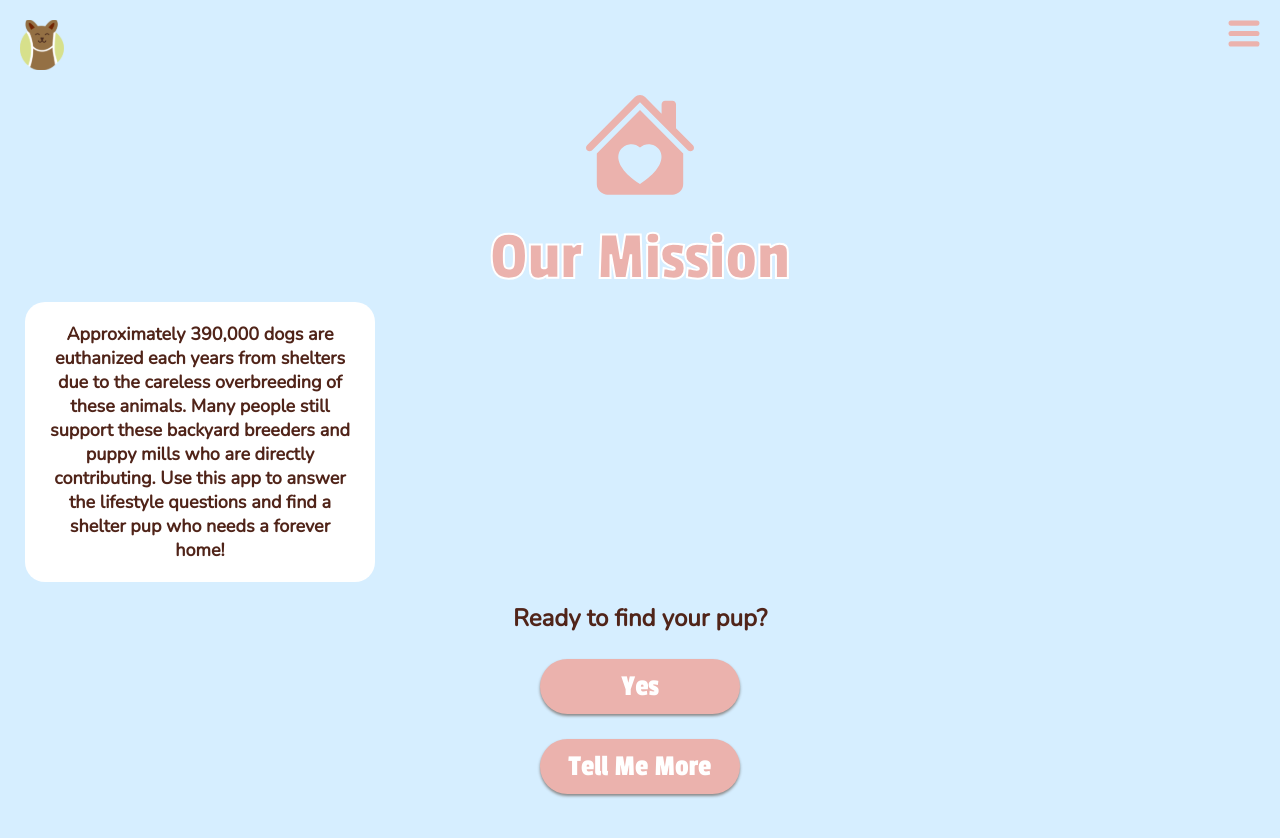
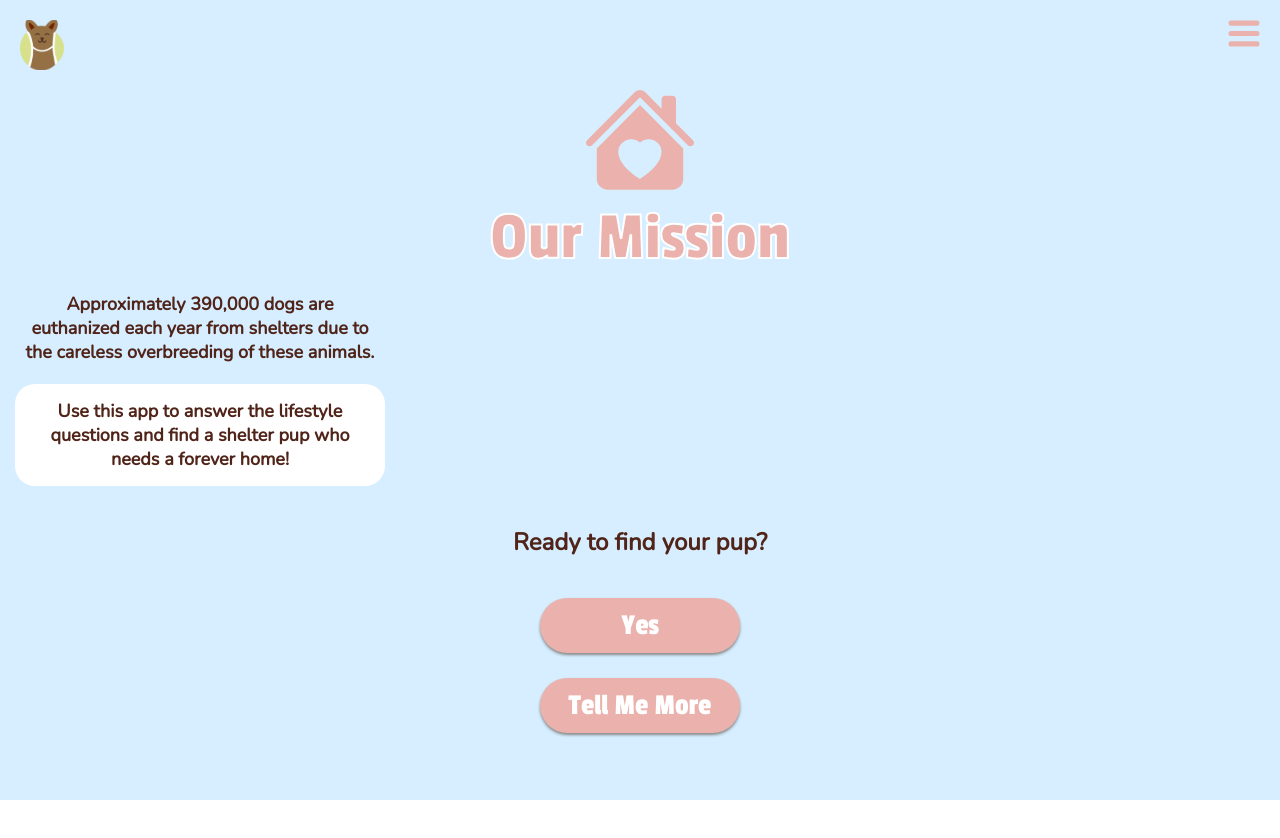
Before and after one commit to shaelorch/MDIA2109Fetch, a Next.js app: page /info in a window 1280 px wide. Shown: the top 838 px of the page. After the commit the page ends 800 px from the top, so only its background shows below. Built offline with nearby package versions, Linux system fonts and the light colour scheme.

Commit message:
fixed text hierarchy on info page and spacing

```diff
--- a/comps/Header.js
+++ b/comps/Header.js
@@ -4,7 +4,7 @@ import styled from 'styled-components'
 const HeaderCont = styled.div`
 display:flex;
 justify-content:center;
-margin-top: 20px;
+margin-top: 10px;
 text-align: center;
 `
 const HeaderTitle = styled.div`
--- a/comps/HeartHome.js
+++ b/comps/HeartHome.js
@@ -3,7 +3,6 @@ import styled from 'styled-components';
 const HomeCont = styled.div `
 display: flex;
 justify-content:center;
-padding: 5px;
 `
 export default function HeartHome ({
     imgtype='/heart-home-icon.svg',
--- a/pages/info.js
+++ b/pages/info.js
@@ -8,19 +8,31 @@ import {useRouter} from 'next/router';
 
 const TextDiv = styled.div`
 border-radius: 20px;
+display:flex;
 margin: 5px;
-margin-left: 25px;
-padding:20px;
-width: 350px;
+margin-left: 15px;
+padding:15px;
+width: 370px;
 height:auto;
 background-color: #FFF;
+align-self: center;
 `
+
+const BigDiv = styled.div`
+display:flex;
+margin-left: 5px;
+padding:15px;
+width: 390px;
+height:auto;
+align-self: center;
+`
+
 const PDiv = styled.div`
-margin: 20px;
+margin: 40px;
 `
 const InfoDiv = styled.div`
 background-color: #D6EEFF;
-height: 900px;
+height: 800px;
 `
 const ButtonDiv = styled.div`
 margin-bottom: 20px;
@@ -38,12 +50,21 @@ export default function info(){
             headertext='Our Mission'
         />
 
+        <BigDiv>
+            <Paragraph
+            size='18px'
+            weight='bold'
+            align='center'
+            labeltxt='Approximately 390,000 dogs are euthanized each year from shelters due to the careless overbreeding of these animals.'
+            />
+        </BigDiv>
+
         <TextDiv>
             <Paragraph
             size='18px'
             weight='bold'
             align='center'
-            labeltxt='Approximately 390,000 dogs are euthanized each years from shelters due to the careless overbreeding of these animals. Many people still support these backyard breeders and puppy mills who are directly contributing. Use this app to answer the lifestyle questions and find a shelter pup who needs a forever home!'
+            labeltxt='Use this app to answer the lifestyle questions and find a shelter pup who needs a forever home!'
             />
         </TextDiv>
 
```
